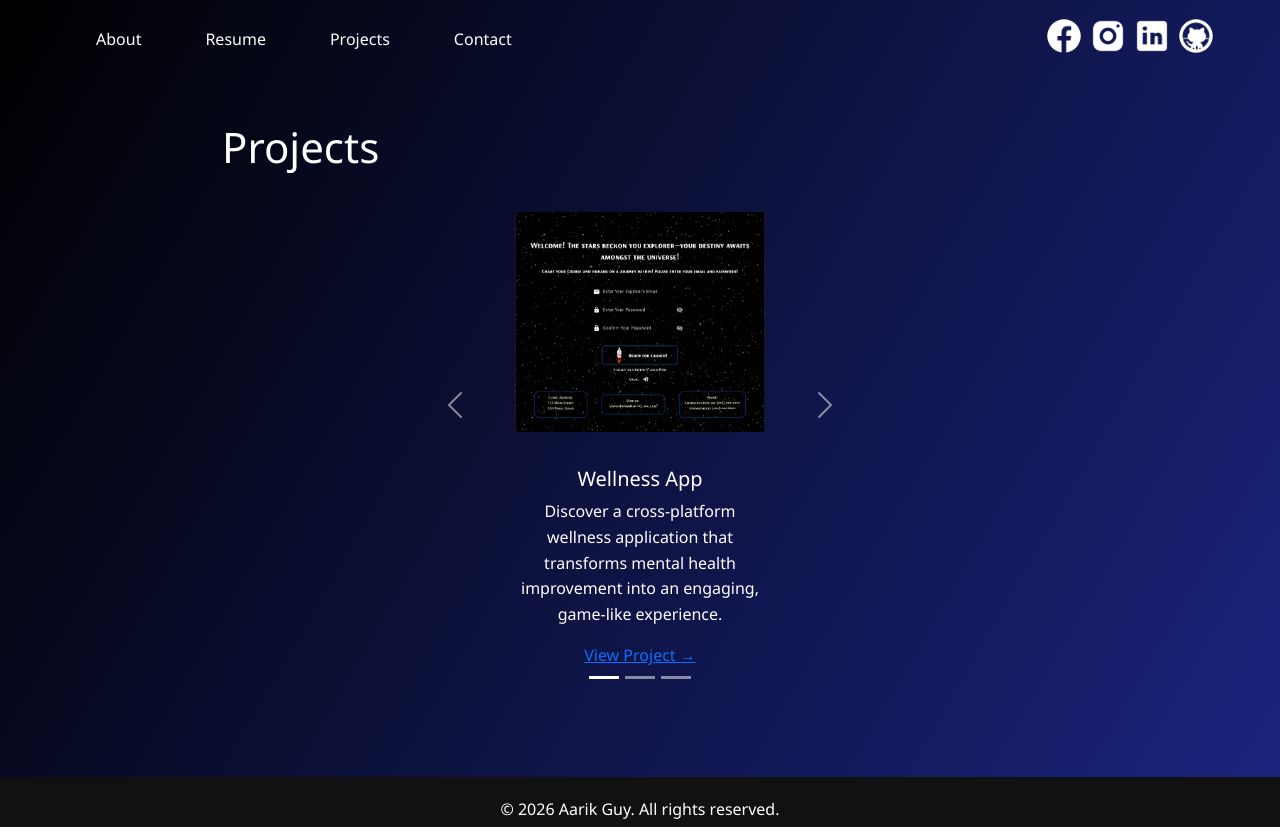
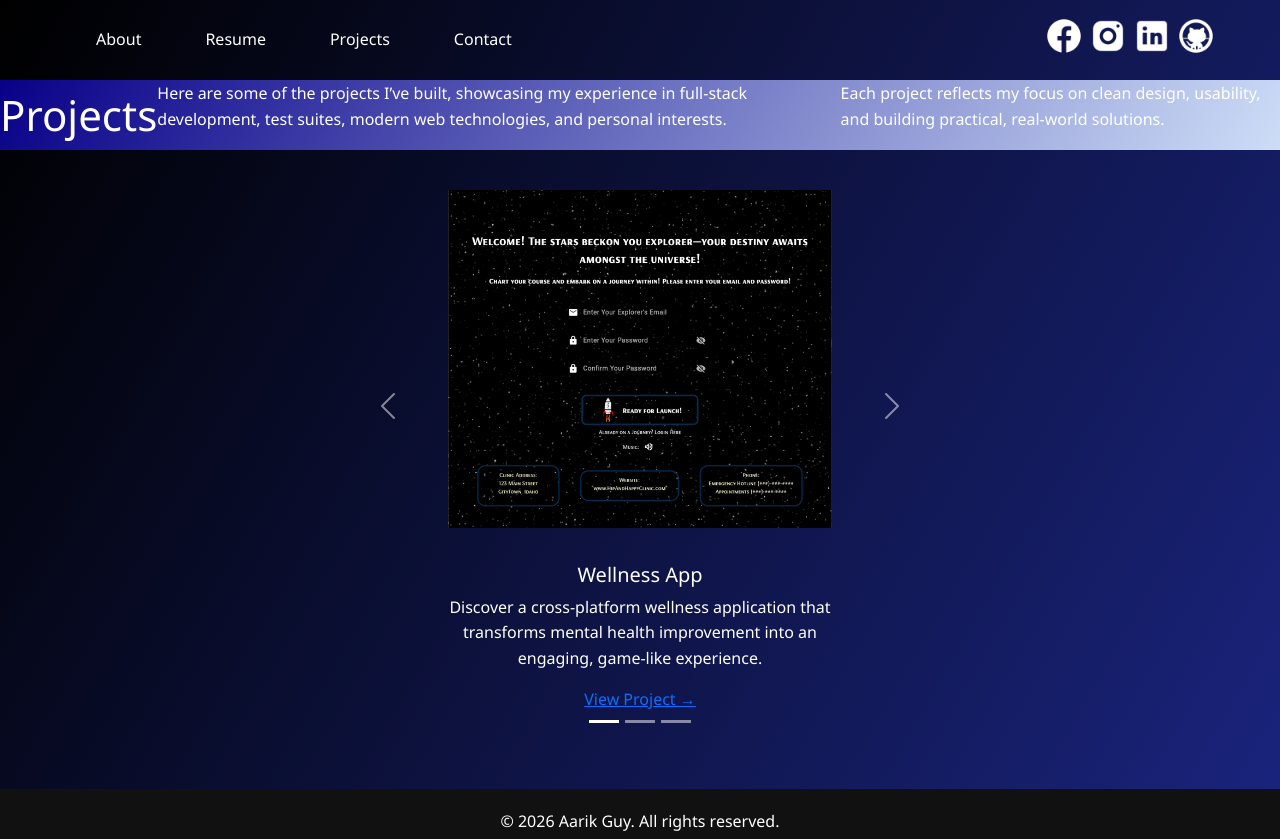
Before and after one commit to AarikGuy/Portfolio, a React (Vite) app in the folder frontend/: page /projects in a window 1280 px wide. Built offline with nearby package versions, Linux system fonts and the light colour scheme.

Commit message:
Started Projects intro

```diff
--- a/frontend/src/components/Hero.jsx
+++ b/frontend/src/components/Hero.jsx
@@ -18,7 +18,7 @@ function Hero() {
             building impactful digital experiences.
           </p>
 
-          <a href="#projects" className="btn">
+          <a href="/projects" className="btn">
             View My Work
           </a>
         </div>
--- a/frontend/src/components/Resume.jsx
+++ b/frontend/src/components/Resume.jsx
@@ -3,7 +3,7 @@ import resumeDoc from '../assets/Resume_AarikGuy.pdf';
 function Resume(){
     return(
     <section id="resume">
-    <h2>Resume</h2>
+    {/* <h2>Resume</h2> */}
     <p>
         This is my most up-to-date resume, and I’ll continue updating it as my career grows. I created it entirely
         in <a href="https://en.wikipedia.org/wiki/LaTeX" title="Learn more about LaTeX"><strong>LaTeX</strong></a> using <a href="https://www.overleaf.com" title="Visit Overleaf"><strong>Overleaf</strong></a> which
--- a/frontend/src/pages/Projects.jsx
+++ b/frontend/src/pages/Projects.jsx
@@ -2,10 +2,29 @@ import ProjectCarousel from "../components/ProjectCarousel";
 
 function Projects() {
   return (
-    <section>
+    <>
+    <div className="intro">
       <h2>Projects</h2>
+
+      <p>
+        Here are some of the projects I’ve built, showcasing my experience in
+        full-stack development, test suites, modern web technologies,
+        and personal interests.
+      </p>
+
+      <p>
+        Each project reflects my focus on clean design, usability, and
+        building practical, real-world solutions.
+      </p>
+    </div>
+
+
+
+
+
+
       <ProjectCarousel />
-    </section>
+      </>
   );
 }
 
```
